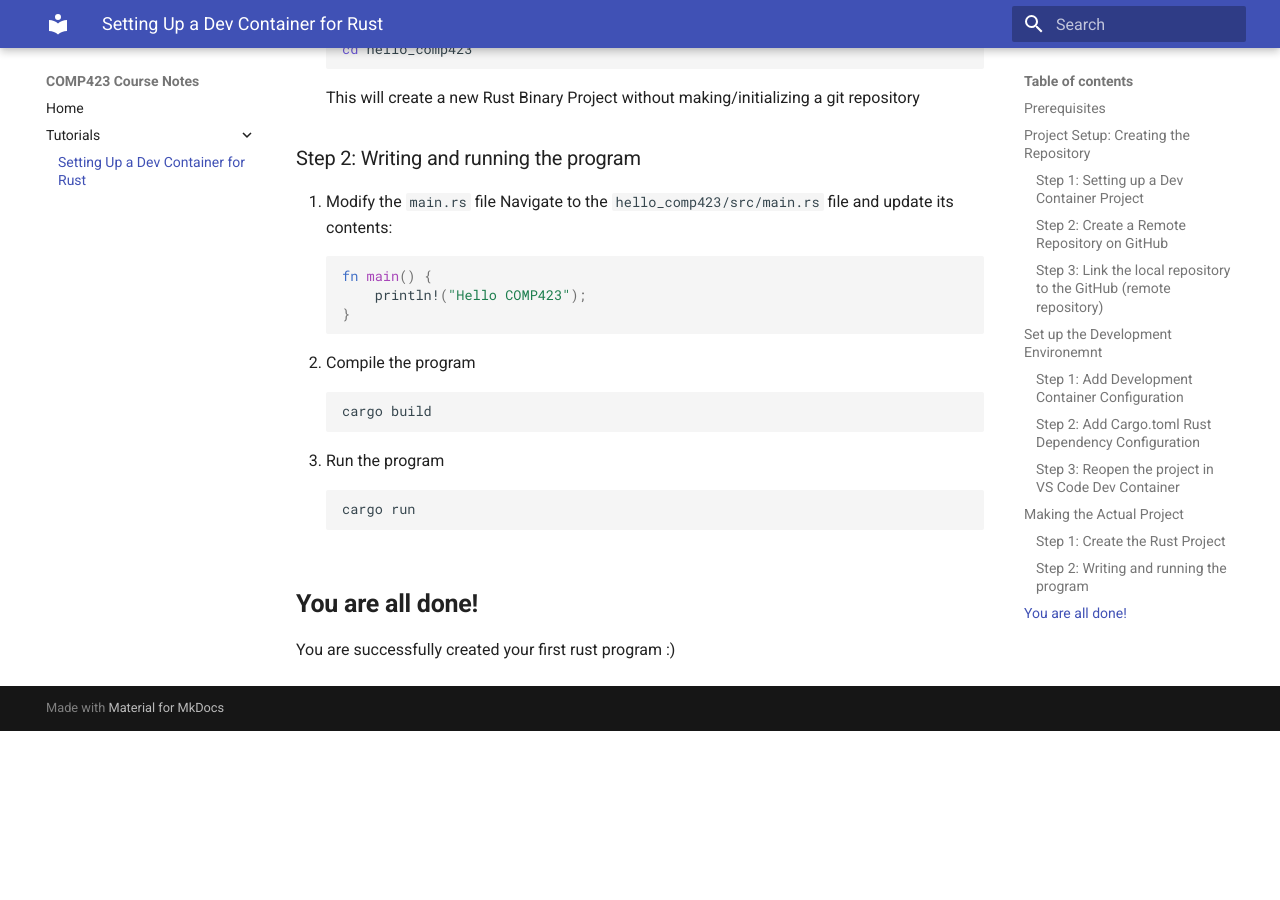
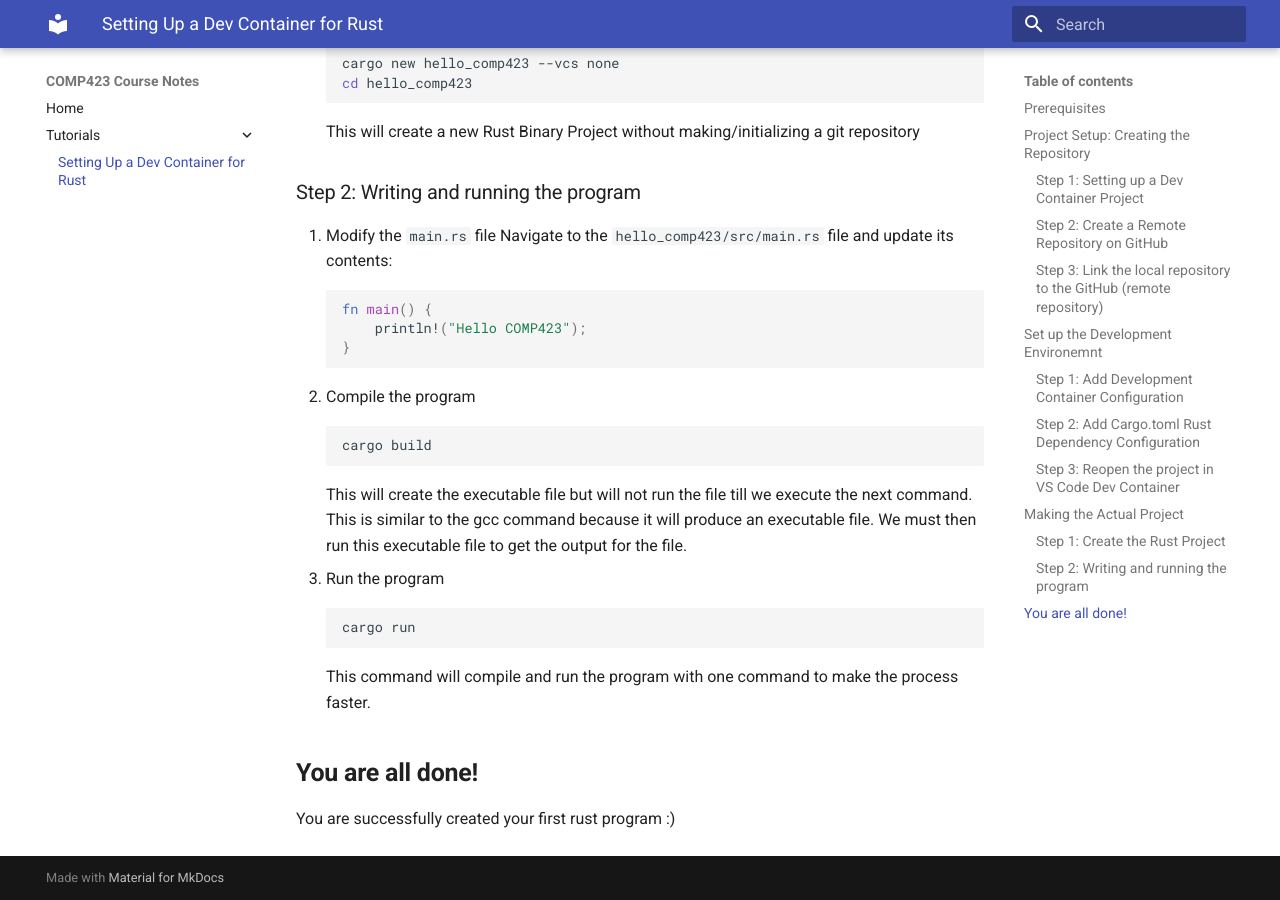
Before and after one commit to ishitasr76/comp423-course-notes, an MkDocs documentation site: the page built from docs/tutorials/rust-setup.md, in a window 1280 px wide and 900 px high, scrolled down 3359 px. Built offline with MkDocs 1.6.1 and Material for MkDocs 9.7.7, drawn with Linux system fonts in a browser that asks for light colours; before the commit the page ends 4090 px from its top, so only the background shows below that; part of the change alters nothing that is shown; some of the changed text lies outside the part shown.

````diff
--- a/docs/tutorials/rust-setup.md
+++ b/docs/tutorials/rust-setup.md
@@ -5,9 +5,10 @@
 
 ## **Prerequisites**
 * Docker: have it downloaded on your device
-* Visual Studio Code (VS Code):
-* Git:
-* VS Code Remove - Containers Extension
+* Visual Studio Code (VS Code)
+* Git installed on your computer
+* GitHub account that is set up
+* Basic git commands
 * Introduction knowledge of the basics of Rust programming language
 
 ## **Project Setup: Creating the Repository**
@@ -124,10 +125,12 @@ fn main() {
 ```bash
 cargo build
 ```
+This will create the executable file but will not run the file till we execute the next command. This is similar to the gcc command because it will produce an executable file. We must then run this executable file to get the output for the file.
 3. Run the program
 ```bash
 cargo run
 ```
+This command will compile and run the program with one command to make the process faster.
 
 ## **You are all done!**
 You are successfully created your first rust program :)
````
